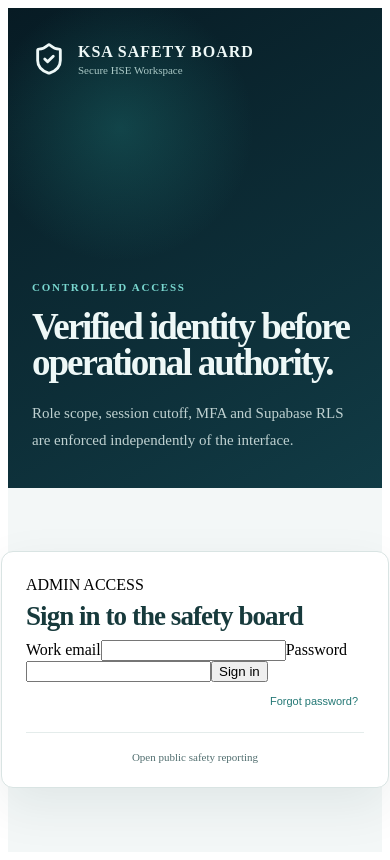
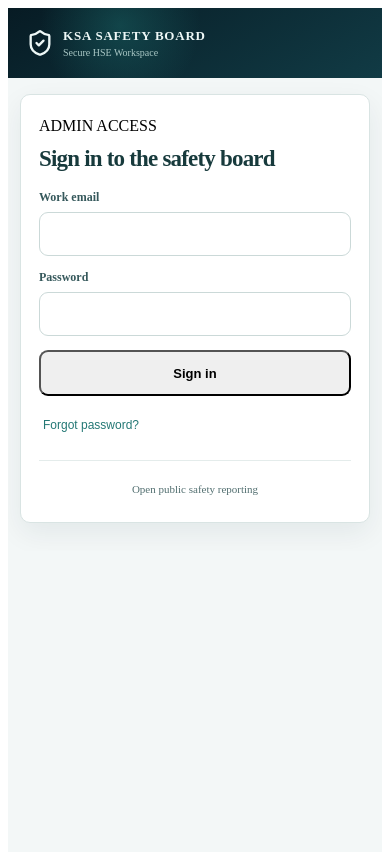
Before and after one commit to bhbkrom-ops/KSA-SAFETY-BOARD, a Next.js app: page /admin/login in a window 390 px wide. Built offline with nearby package versions, Linux system fonts and the light colour scheme; no server answers.

Commit message:
fix(ui): harden login layout and mobile form styling

```diff
--- a/src/app/globals.css
+++ b/src/app/globals.css
@@ -168,3 +168,56 @@
 .tracking-shell{display:grid;grid-template-columns:minmax(320px,420px) minmax(0,1fr);gap:18px;align-items:start;width:min(1180px,calc(100% - 32px));margin:38px auto}.tracking-card{position:sticky;top:22px}.tracking-results{display:grid;gap:14px}.tracking-status-head{display:flex;align-items:center;justify-content:space-between;gap:12px;margin-bottom:14px}.tracking-status-head h2{margin:3px 0 0;color:var(--ink);font-size:20px}.tracking-description{display:grid;gap:6px;margin-top:14px;padding:13px;border:1px solid var(--line);border-radius:7px;background:#fbfcfc}.tracking-description span{color:var(--muted);font-size:9px}.tracking-description p{margin:0;color:var(--ink);font-size:11px;line-height:1.7;white-space:pre-wrap}
 .public-message-thread{display:grid;gap:8px;max-height:390px;overflow:auto;padding:3px}.public-message{display:grid;gap:5px;max-width:86%;padding:11px 13px;border:1px solid var(--line);border-radius:8px;background:#f8fbfb}.public-message.reporter{margin-inline-start:auto;background:#eef8f6}.public-message strong{color:var(--ink);font-size:10px}.public-message p{margin:0;color:var(--ink);font-size:11px;line-height:1.6;white-space:pre-wrap}.public-message small{color:var(--muted-light);font-size:8px}.message-compose{display:grid;gap:8px;margin-top:14px}.message-compose textarea{width:100%;resize:vertical}
 @media(max-width:850px){.tracking-shell{grid-template-columns:1fr}.tracking-card{position:static}.identity-details{grid-template-columns:1fr}.public-message{max-width:94%}}
+
+
+/* Login layout hardening 2026-10-03 */
+.login-screen,
+.login-screen *{box-sizing:border-box}
+.login-screen{width:100%;min-height:100dvh;overflow-x:hidden}
+.login-side,.login-panel{min-width:0}
+.login-panel{align-content:center;justify-items:center;overflow-y:auto}
+.login-card{display:grid;gap:0;width:min(100%,520px);max-width:520px;margin:auto}
+.login-card .eyebrow{margin-bottom:4px}
+.login-card h2{margin-bottom:18px;line-height:1.15}
+.auth-form{display:grid;gap:16px;width:100%}
+.auth-form label{display:grid;gap:7px;color:#36595c;font-size:12px;font-weight:700}
+.auth-form input,.auth-form select,.auth-form textarea{
+  width:100%;min-width:0;height:46px;padding:0 13px;border:1px solid #cbd9d8;border-radius:9px;
+  background:#fff;color:#173a3c;font:500 14px/1.2 inherit;outline:none;transition:border-color .16s ease,box-shadow .16s ease
+}
+.auth-form input:focus,.auth-form select:focus,.auth-form textarea:focus{
+  border-color:#3f9d97;box-shadow:0 0 0 3px rgba(63,157,151,.14)
+}
+.auth-form .primary-button.wide{
+  width:100%;min-height:46px;justify-content:center;border-radius:9px;font-size:13px;font-weight:800
+}
+.login-links{align-items:center;justify-content:space-between;gap:10px;flex-wrap:wrap}
+.login-links button{min-height:34px;padding:0 4px;font-size:12px}
+.login-public-link{display:flex;align-items:center;justify-content:center;gap:7px;min-height:40px}
+.form-error,.form-success{
+  width:100%;margin:0 0 14px;padding:11px 12px;border-radius:8px;font-size:12px;line-height:1.5;overflow-wrap:anywhere
+}
+.form-error{border:1px solid #efc6bf;background:#fff2ef;color:#8b3d31}
+.form-success{display:flex;align-items:flex-start;gap:7px;border:1px solid #c7e5d8;background:#effaf5;color:#25634f}
+.mfa-qr{display:grid;justify-items:center;gap:10px;margin:6px 0 16px;padding:14px;border:1px solid #d8e4e3;border-radius:10px;background:#f8fbfb}
+.mfa-qr img{display:block;width:min(220px,100%);height:auto}
+.mfa-qr small{color:#577273;text-align:center;line-height:1.5}
+@media(max-width:900px){
+  .login-screen{display:block;background:#f3f7f7}
+  .login-side{min-height:auto;padding:28px 24px 24px}
+  .login-side>div:last-child{display:none}
+  .login-panel{display:block;padding:24px 16px 40px}
+  .login-card{max-width:560px;padding:28px}
+}
+@media(max-width:520px){
+  .login-side{padding:20px 18px}
+  .login-brand{gap:9px}.login-brand svg{width:28px;height:28px}
+  .login-brand strong{font-size:13px}.login-brand span{font-size:10px}
+  .login-panel{padding:16px 12px 28px}
+  .login-card{padding:22px 18px;border-radius:10px;box-shadow:0 10px 28px rgba(8,46,50,.07)}
+  .login-card h2{font-size:23px}
+  .auth-form{gap:14px}
+  .auth-form input,.auth-form select,.auth-form textarea{height:44px;font-size:16px}
+  .login-links{align-items:flex-start;flex-direction:column}
+  .login-public-link{margin-top:18px;padding-top:16px}
+}
```
